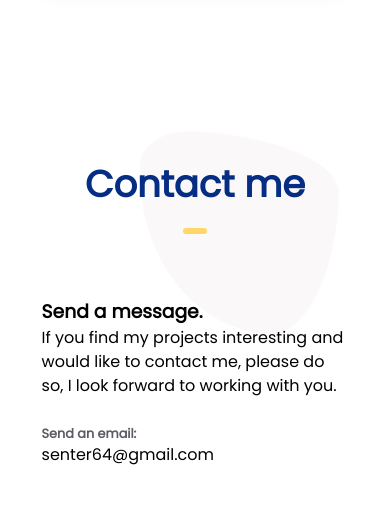
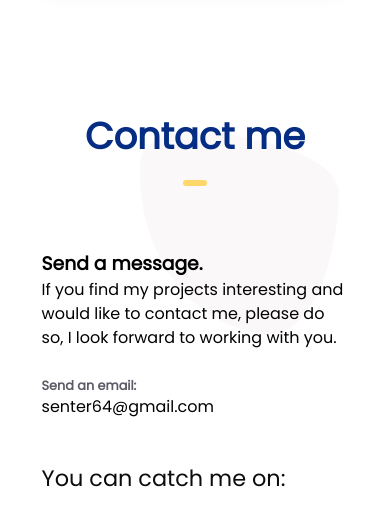
Before and after one commit to Fruscoqq/MyPortfolio_June, a website: page index.html in a window 390 px wide. Shown: the part 6866-7373 px from the top of the page. Drawn offline with nearby package versions, Linux system fonts and the light colour scheme.

Commit message:
padding for #contact-me

```diff
--- a/scss/main.scss
+++ b/scss/main.scss
@@ -870,6 +870,12 @@ section.footer {
 }
 }
 
+@media only screen and (max-width: 500px) {
+  section#contact-me{
+    padding: 0 1rem;
+  }
+}
+
 // Scrollbar
 ::-webkit-scrollbar
 {
```
Also changed, not shown: dist/css/main.css.
